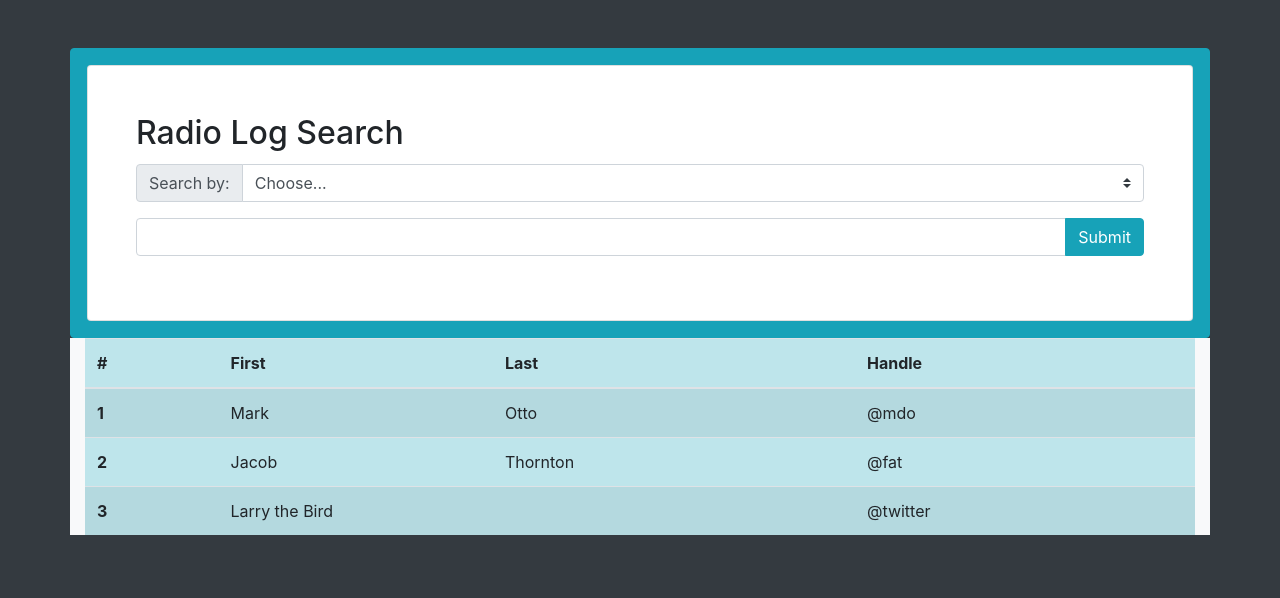
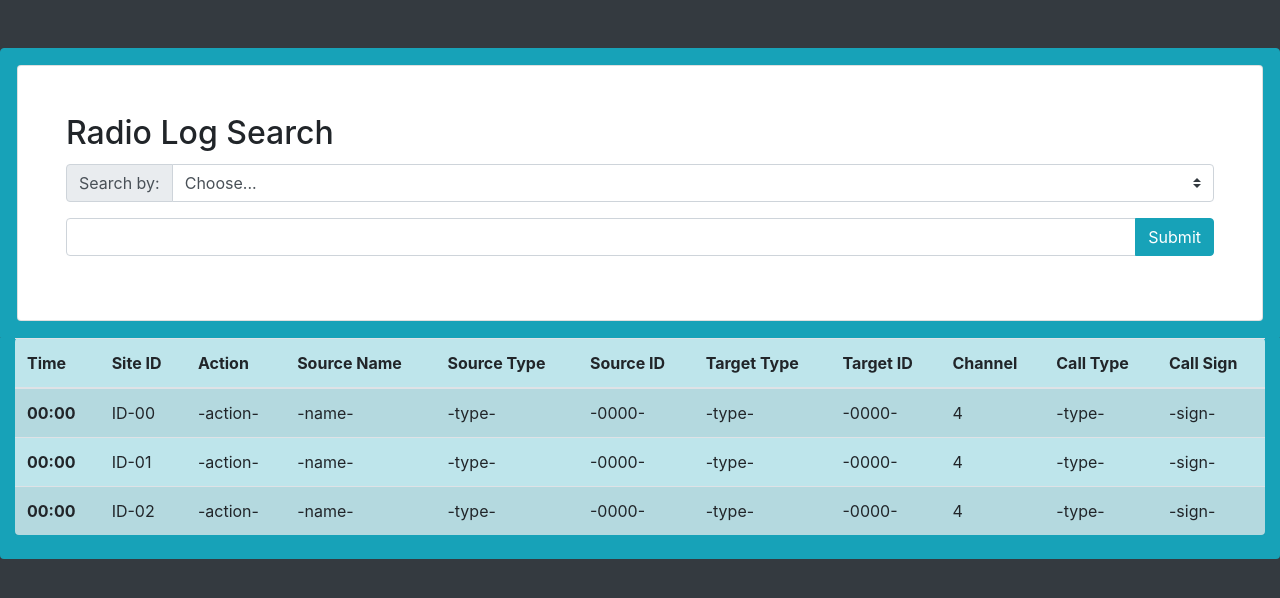
Before and after one commit to wDushanin/RadioLoggingApp, a Flask app: page / in a window 1280 px wide. Shown: the top 598 px of the page. Run offline with Flask 2, Linux system fonts and the light colour scheme.

Commit message:
Updating page design

```diff
--- a/templates/index.html
+++ b/templates/index.html
@@ -1,4 +1,3 @@
-<!--Reference Website: https://bbbootstrap.com/snippets/bootstrap-property-advanced-search-form-collapse-45610458#-->
 <!DOCTYPE html>
 <html lang="en">
 
@@ -6,7 +5,7 @@
     <meta charset="UTF-8">
     <meta http-equiv="X-UA-Compatible" content="IE=edge">
     <meta name="viewport" content="width=device-width, initial-scale=1.0">
-    <title>Document</title>
+    <title>Radio Logging App</title>
 
     <!--Online CSS-->
     <link rel="stylesheet" href="https://cdn.jsdelivr.net/npm/bootstrap@4.1.3/dist/css/bootstrap.min.css"
@@ -15,11 +14,11 @@
 
 <body class="bg-dark">
 
-    <div class="container p-3 mt-5 border border-info rounded bg-info">
+    <div class="container-fluid p-3 mt-5 border border-info rounded-top bg-info">
 
         <div class="card mx-auto">
 
-            <div class="card-body rounded p-5">
+            <div class="card-body rounded-top p-5">
                 <div class="card-title mx-auto">
                     <h2>Radio Log Search</h2>
                 </div>
@@ -46,34 +45,65 @@
         </div>
     </div>
 
-    <div class="container bg-light">
+    <div class="container-fluid bg-info pb-2 rounded-bottom">
 
-        <table class="table table-info table-striped table-hover">
+        <table class="table table-info table-striped table-hover rounded">
             <thead>
                 <tr>
-                    <th scope="col">#</th>
-                    <th scope="col">First</th>
-                    <th scope="col">Last</th>
-                    <th scope="col">Handle</th>
+                    <th scope="col">Time</th>
+                    <th scope="col">Site ID</th>
+                    <th scope="col">Action</th>
+                    <th scope="col">Source Name</th>
+                    <th scope="col">Source Type</th>
+                    <th scope="col">Source ID</th>
+                    <th scope="col">Target Type</th>
+                    <th scope="col">Target ID</th>
+                    <th scope="col">Channel</th>
+                    <th scope="col">Call Type</th>
+                    <th scope="col">Call Sign</th>
                 </tr>
             </thead>
             <tbody>
                 <tr>
-                    <th scope="row">1</th>
-                    <td>Mark</td>
-                    <td>Otto</td>
-                    <td>@mdo</td>
+                    <th scope="row">00:00</th>
+                    <td>ID-00</td>
+                    <td>-action-</td>
+                    <td>-name-</td>
+                    <td>-type-</td>
+                    <td>-0000-</td>
+                    <td>-type-</td>
+                    <td>-0000-</td>
+                    <td>4</td>
+                    <td>-type-</td>
+                    <td>-sign-</td>
                 </tr>
+
                 <tr>
-                    <th scope="row">2</th>
-                    <td>Jacob</td>
-                    <td>Thornton</td>
-                    <td>@fat</td>
+                    <th scope="row">00:00</th>
+                    <td>ID-01</td>
+                    <td>-action-</td>
+                    <td>-name-</td>
+                    <td>-type-</td>
+                    <td>-0000-</td>
+                    <td>-type-</td>
+                    <td>-0000-</td>
+                    <td>4</td>
+                    <td>-type-</td>
+                    <td>-sign-</td>
                 </tr>
+
                 <tr>
-                    <th scope="row">3</th>
-                    <td colspan="2">Larry the Bird</td>
-                    <td>@twitter</td>
+                    <th scope="row">00:00</th>
+                    <td>ID-02</td>
+                    <td>-action-</td>
+                    <td>-name-</td>
+                    <td>-type-</td>
+                    <td>-0000-</td>
+                    <td>-type-</td>
+                    <td>-0000-</td>
+                    <td>4</td>
+                    <td>-type-</td>
+                    <td>-sign-</td>
                 </tr>
             </tbody>
         </table>
```
